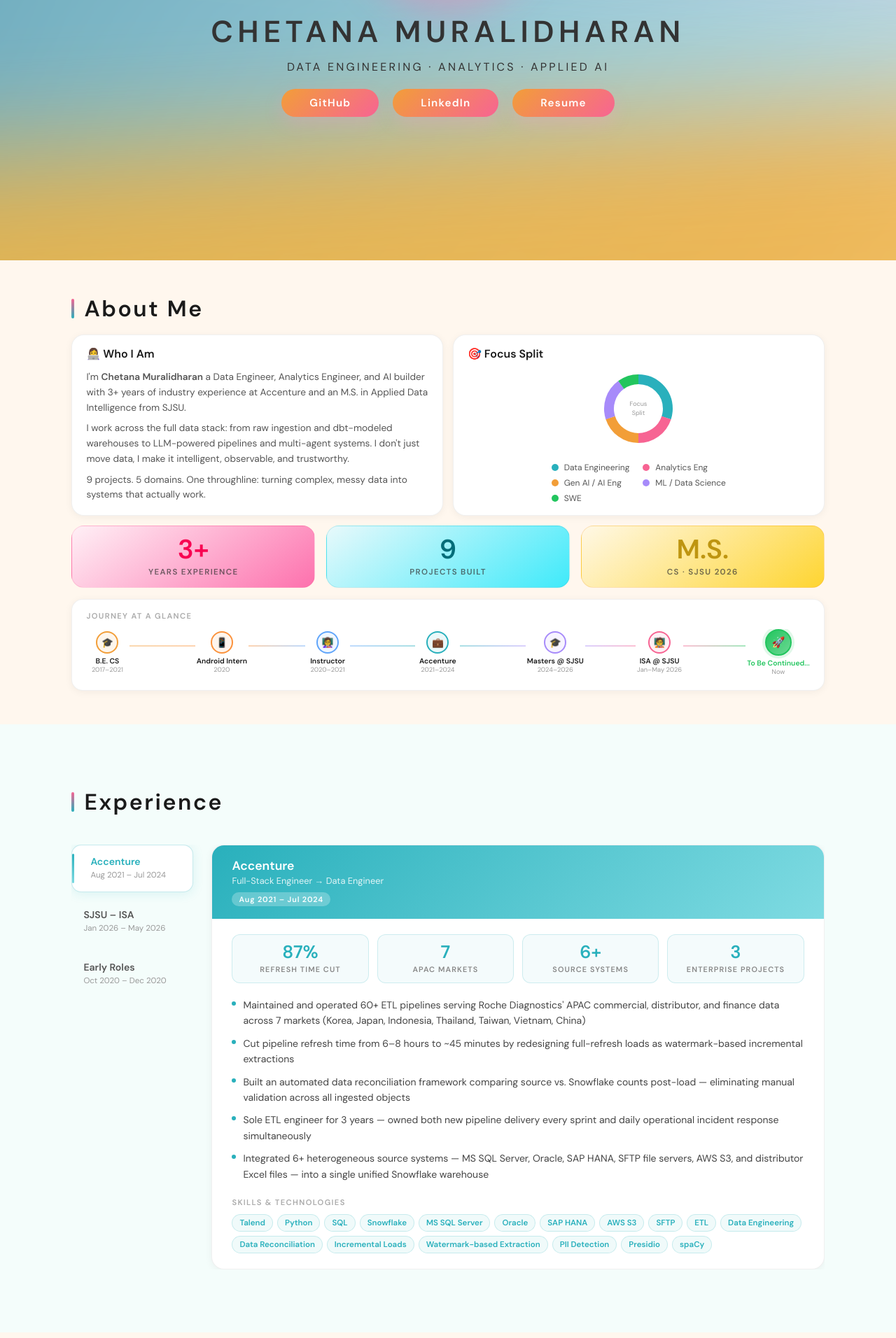
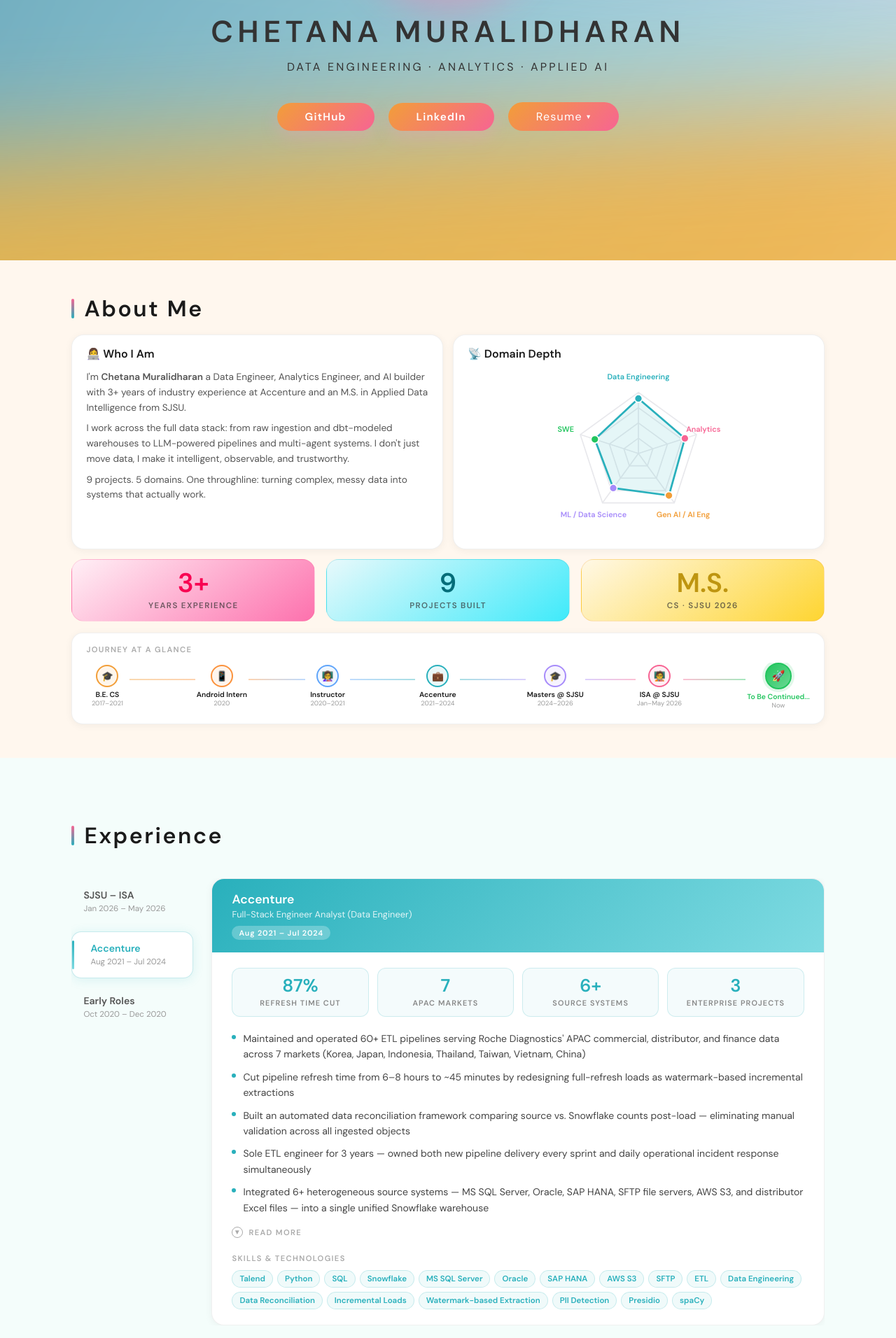
Before and after one commit to ChetanaMuralidharan/Chetana-portfolio, a React (Vite) app: page / in a window 1280 px wide. Shown: the part 428-2340 px from the top of the page at 70% size. Built offline with nearby package versions, Linux system fonts and the light colour scheme.

Commit message:
updated about, experience and skills

```diff
--- a/src/components/About.jsx
+++ b/src/components/About.jsx
@@ -1,58 +1,116 @@
 import DashboardRow from "./DashboardRow";
 import Tile from "./Tile";
 
-function DonutChart() {
-  const segments = [
-    { label: "Data Engineering",  pct: 30, color: "#29b0bc" },
-    { label: "Analytics Eng",     pct: 20, color: "#f76493" },
-    { label: "Gen AI / AI Eng",   pct: 20, color: "#f29e38" },
-    { label: "ML / Data Science", pct: 20, color: "#a78bfa" },
-    { label: "SWE",               pct: 10, color: "#22c55e" },
+function SkillRadar() {
+  const axes = [
+    { label: "Data Engineering",  value: 90, color: "#29b0bc" },
+    { label: "Analytics Eng",     value: 80, color: "#f76493" },
+    { label: "Gen AI / AI Eng",   value: 85, color: "#f29e38" },
+    { label: "ML / Data Science", value: 70, color: "#a78bfa" },
+    { label: "SWE",               value: 75, color: "#22c55e" },
   ];
 
-  let cumulative = 0;
-  const r = 42, cx = 56, cy = 56, strokeW = 14;
-  const circumference = 2 * Math.PI * r;
+  const cx = 110, cy = 110, maxR = 80;
+  const n = axes.length;
 
-  const slices = segments.map((s) => {
-    const dashArray = `${(s.pct / 100) * circumference} ${circumference}`;
-    const rotation = (cumulative / 100) * 360 - 90;
-    cumulative += s.pct;
-    return { ...s, dashArray, rotation };
+  const angleOf = (i) => (Math.PI * 2 * i) / n - Math.PI / 2;
+
+  const pointOnAxis = (i, r) => ({
+    x: cx + r * Math.cos(angleOf(i)),
+    y: cy + r * Math.sin(angleOf(i)),
   });
 
+  // Grid rings
+  const rings = [0.25, 0.5, 0.75, 1];
+
+  const ringPath = (frac) => {
+    return axes
+      .map((_, i) => {
+        const { x, y } = pointOnAxis(i, maxR * frac);
+        return `${i === 0 ? "M" : "L"} ${x} ${y}`;
+      })
+      .join(" ") + " Z";
+  };
+
+  // Data polygon
+  const dataPath = axes
+    .map((a, i) => {
+      const { x, y } = pointOnAxis(i, maxR * (a.value / 100));
+      return `${i === 0 ? "M" : "L"} ${x} ${y}`;
+    })
+    .join(" ") + " Z";
+
   return (
-    <div className="donut-tile">
-      <svg width="112" height="112" viewBox="0 0 112 112">
-        {slices.map((s, i) => (
-          <circle
-            key={i}
-            cx={cx} cy={cy} r={r}
+    <div style={{ display: "flex", flexDirection: "column", alignItems: "center", gap: "8px" }}>
+      <svg width="240" height="240" viewBox="0 0 220 220">
+        {/* Grid rings */}
+        {rings.map((frac, ri) => (
+          <path
+            key={ri}
+            d={ringPath(frac)}
             fill="none"
-            stroke={s.color}
-            strokeWidth={strokeW}
-            strokeDasharray={s.dashArray}
-            strokeDashoffset="0"
-            transform={`rotate(${s.rotation} ${cx} ${cy})`}
+            stroke="#e8e8ec"
+            strokeWidth="1.5"
           />
         ))}
-        <text x="56" y="52" textAnchor="middle" fontSize="9" fill="#999" fontFamily="DM Sans, system-ui">Focus</text>
-        <text x="56" y="65" textAnchor="middle" fontSize="9" fill="#999" fontFamily="DM Sans, system-ui">Split</text>
+
+        {/* Axis spokes */}
+        {axes.map((_, i) => {
+          const outer = pointOnAxis(i, maxR);
+          return (
+            <line
+              key={i}
+              x1={cx} y1={cy}
+              x2={outer.x} y2={outer.y}
+              stroke="#e8e8ec"
+              strokeWidth="1.5"
+            />
+          );
+        })}
+
+        {/* Data area */}
+        <path
+          d={dataPath}
+          fill="rgba(41,176,188,0.12)"
+          stroke="#29b0bc"
+          strokeWidth="2.5"
+          strokeLinejoin="round"
+        />
+
+        {/* Colored dots on each axis */}
+        {axes.map((a, i) => {
+          const { x, y } = pointOnAxis(i, maxR * (a.value / 100));
+          return (
+            <circle key={i} cx={x} cy={y} r="5" fill={a.color} stroke="#fff" strokeWidth="1.5" />
+          );
+        })}
+
+        {/* Axis labels */}
+        {axes.map((a, i) => {
+          const labelR = maxR + 20;
+          const { x, y } = pointOnAxis(i, labelR);
+          const angle = angleOf(i) * (180 / Math.PI);
+          return (
+            <text
+              key={i}
+              x={x}
+              y={y}
+              textAnchor="middle"
+              dominantBaseline="middle"
+              fontSize="10"
+              fontWeight="600"
+              fill={a.color}
+              fontFamily="DM Sans, system-ui"
+            >
+              {a.label}
+            </text>
+          );
+        })}
       </svg>
-      <div style={{
-        display: "grid",
-        gridTemplateColumns: "1fr 1fr",
-        gap: "6px 12px",
-        marginTop: "4px",
-      }}>
-        {segments.map((s) => (
-          <div className="donut-legend-item" key={s.label}>
-            <div className="donut-dot" style={{ background: s.color }} />
-            {/* <span style={{ fontSize: "0.75rem", color: "#555" }}>{s.label} — {s.pct}%</span> */}
-            <span style={{ fontSize: "0.75rem", color: "#555" }}>{s.label}</span>
-          </div>
-        ))}
-      </div>
+
+      {/* <div style={{ fontSize: "0.68rem", color: "#aaa", fontStyle: "italic", textAlign: "center" }}>
+        Depth across domains — not time allocation
+      </div> */}
     </div>
   );
 }
@@ -150,7 +208,7 @@ export default function About() {
     <section id="about" className="section-about" style={{ paddingTop: "48px", paddingBottom: "48px" }}>
       <h2 style={{ marginBottom: "16px" }}>About Me</h2>
 
-      {/* Top row: bio + donut */}
+      {/* Top row: bio + radar */}
       <div className="about-top-grid">
         <div className="tile" style={{ padding: "16px 20px" }}>
           <h3>👩‍💻 Who I Am</h3>
@@ -170,8 +228,8 @@ export default function About() {
         </div>
 
         <div className="tile" style={{ padding: "16px 20px" }}>
-          <h3>🎯 Focus Split</h3>
-          <DonutChart />
+          <h3>📡 Domain Depth</h3>
+          <SkillRadar />
         </div>
       </div>
 
--- a/src/components/Experience.jsx
+++ b/src/components/Experience.jsx
@@ -101,37 +101,75 @@ function CollapsibleCurriculum({ curriculum, color }) {
   );
 }
 
+function CollapsibleExtra({ extraBullets, color }) {
+  const [open, setOpen] = useState(false);
+
+  return (
+    <div style={{ marginTop: "16px" }}>
+      <button
+        onClick={() => setOpen(!open)}
+        style={{
+          all: "unset",
+          cursor: "pointer",
+          display: "flex",
+          alignItems: "center",
+          gap: "8px",
+          fontSize: "0.7rem",
+          fontWeight: 700,
+          letterSpacing: "0.12em",
+          textTransform: "uppercase",
+          color: "#aaa",
+          marginBottom: open ? "14px" : "0",
+          transition: "color 0.2s ease",
+          userSelect: "none",
+        }}
+        onMouseEnter={e => e.currentTarget.style.color = color}
+        onMouseLeave={e => e.currentTarget.style.color = "#aaa"}
+      >
+        <span style={{
+          display: "inline-flex",
+          alignItems: "center",
+          justifyContent: "center",
+          width: "16px",
+          height: "16px",
+          borderRadius: "50%",
+          border: "1.5px solid currentColor",
+          fontSize: "0.65rem",
+          transition: "transform 0.22s ease",
+          transform: open ? "rotate(180deg)" : "rotate(0deg)",
+        }}>▾</span>
+        {open ? "Show Less" : "Read More"}
+      </button>
+
+      {open && (
+        <div style={{ animation: "fadeSlideIn 0.22s ease" }}>
+          <ul style={{ listStyle: "none", padding: 0, margin: 0, display: "flex", flexDirection: "column", gap: "10px" }}>
+            {extraBullets.map((b, i) => (
+              <li key={i} style={{ display: "flex", gap: "10px", alignItems: "flex-start" }}>
+                <span style={{
+                  width: "6px",
+                  height: "6px",
+                  borderRadius: "50%",
+                  background: color,
+                  flexShrink: 0,
+                  marginTop: "6px",
+                  opacity: 0.5,
+                }} />
+                <span style={{ fontSize: "0.875rem", color: "#444", lineHeight: 1.6 }}>{b}</span>
+              </li>
+            ))}
+          </ul>
+        </div>
+      )}
+    </div>
+  );
+}
+
 const roles = [
-  {
-    id: "accenture",
-    company: "Accenture",
-    title: "Full-Stack Engineer → Data Engineer",
-    period: "Aug 2021 – Jul 2024",
-    color: "#29b0bc",
-    gradient: "linear-gradient(135deg, #29b0bc, #7fdbe2)",
-    kpis: [
-      { value: "87%", label: "Refresh Time Cut" },
-      { value: "7", label: "APAC Markets" },
-      { value: "6+", label: "Source Systems" },
-      { value: "3", label: "Enterprise Projects" },
-    ],
-    bullets: [
-      "Maintained and operated 60+ ETL pipelines serving Roche Diagnostics' APAC commercial, distributor, and finance data across 7 markets (Korea, Japan, Indonesia, Thailand, Taiwan, Vietnam, China)",
-      "Cut pipeline refresh time from 6–8 hours to ~45 minutes by redesigning full-refresh loads as watermark-based incremental extractions",
-      "Built an automated data reconciliation framework comparing source vs. Snowflake counts post-load — eliminating manual validation across all ingested objects",
-      "Sole ETL engineer for 3 years — owned both new pipeline delivery every sprint and daily operational incident response simultaneously",
-      "Integrated 6+ heterogeneous source systems — MS SQL Server, Oracle, SAP HANA, SFTP file servers, AWS S3, and distributor Excel files — into a single unified Snowflake warehouse",
-    ],
-    skills: [
-      "Talend", "Python", "SQL", "Snowflake", "MS SQL Server", "Oracle",
-      "SAP HANA", "AWS S3", "SFTP", "ETL", "Data Engineering", "Data Reconciliation",
-      "Incremental Loads", "Watermark-based Extraction", "PII Detection", "Presidio", "spaCy",
-    ],
-  },
   {
     id: "isa",
     company: "SJSU – ISA",
-    title: "Generative AI Teaching & Research Assistant",
+    title: "Generative Models - Instructional Student Assistant",
     period: "Jan 2026 – May 2026",
     color: "#f76493",
     gradient: "linear-gradient(135deg, #f76493, #ffb0cc)",
@@ -179,6 +217,40 @@ const roles = [
       },
     ],
   },
+  {
+    id: "accenture",
+    company: "Accenture",
+    title: "Full-Stack Engineer Analyst (Data Engineer)",
+    period: "Aug 2021 – Jul 2024",
+    color: "#29b0bc",
+    gradient: "linear-gradient(135deg, #29b0bc, #7fdbe2)",
+    kpis: [
+      { value: "87%", label: "Refresh Time Cut" },
+      { value: "7", label: "APAC Markets" },
+      { value: "6+", label: "Source Systems" },
+      { value: "3", label: "Enterprise Projects" },
+    ],
+    bullets: [
+      "Maintained and operated 60+ ETL pipelines serving Roche Diagnostics' APAC commercial, distributor, and finance data across 7 markets (Korea, Japan, Indonesia, Thailand, Taiwan, Vietnam, China)",
+      "Cut pipeline refresh time from 6–8 hours to ~45 minutes by redesigning full-refresh loads as watermark-based incremental extractions",
+      "Built an automated data reconciliation framework comparing source vs. Snowflake counts post-load — eliminating manual validation across all ingested objects",
+      "Sole ETL engineer for 3 years — owned both new pipeline delivery every sprint and daily operational incident response simultaneously",
+      "Integrated 6+ heterogeneous source systems — MS SQL Server, Oracle, SAP HANA, SFTP file servers, AWS S3, and distributor Excel files — into a single unified Snowflake warehouse",
+    ],
+    extraBullets: [
+      "Designed and implemented a PII detection layer using Microsoft Presidio and spaCy to automatically flag sensitive fields across incoming distributor data feeds before warehouse ingestion",
+      "Collaborated with cross-functional stakeholders across APAC time zones to gather requirements, validate business logic, and sign off on data quality thresholds for each market",
+      "Wrote comprehensive pipeline documentation and runbooks, reducing onboarding time for new team members and enabling smoother handoffs during business continuity planning",
+      "Participated in sprint ceremonies as the sole data engineer embedded in a scrum team, balancing feature delivery with operational SLAs and incident SLOs simultaneously",
+      "Proactively identified and resolved schema drift issues from upstream ERP systems (SAP HANA, Oracle) that would have caused silent data corruption without source-side change detection logic",
+    ],
+    skills: [
+      "Talend", "Python", "SQL", "Snowflake", "MS SQL Server", "Oracle",
+      "SAP HANA", "AWS S3", "SFTP", "ETL", "Data Engineering", "Data Reconciliation",
+      "Incremental Loads", "Watermark-based Extraction", "PII Detection", "Presidio", "spaCy",
+    ],
+  },
+
   {
     id: "early",
     company: "Early Roles",
@@ -371,7 +443,7 @@ export default function Experience() {
             </div>
 
             {/* Bullet points */}
-            <ul style={{ listStyle: "none", padding: 0, margin: 0, display: "flex", flexDirection: "column", gap: "10px", marginBottom: "22px" }}>
+            <ul style={{ listStyle: "none", padding: 0, margin: 0, display: "flex", flexDirection: "column", gap: "10px", marginBottom: "16px" }}>
               {active.bullets.map((b, i) => (
                 <li key={i} style={{ display: "flex", gap: "10px", alignItems: "flex-start" }}>
                   <span style={{
@@ -387,9 +459,14 @@ export default function Experience() {
               ))}
             </ul>
 
+            {/* Expand/collapse extra bullets — Accenture only */}
+            {active.extraBullets && (
+              <CollapsibleExtra extraBullets={active.extraBullets} color={active.color} />
+            )}
+
             {/* Skills tags */}
             {active.skills && active.skills.length > 0 && (
-              <div style={{ marginBottom: active.curriculum ? "22px" : "0" }}>
+              <div style={{ marginTop: "22px", marginBottom: active.curriculum ? "22px" : "0" }}>
                 <div style={{
                   fontSize: "0.7rem",
                   fontWeight: 700,
@@ -449,7 +526,6 @@ export default function Experience() {
 
         .exp-layout {
           display: grid;
-          // grid-template-columns: 160px 1fr;
           grid-template-columns: 180px minmax(0, 1fr);
           gap: 20px;
           align-items: start;
@@ -460,7 +536,6 @@ export default function Experience() {
           display: flex;
           flex-direction: column;
           gap: 8px;
-          // overflow: hidden;
           width: 140px;
         }
 
@@ -482,7 +557,6 @@ export default function Experience() {
 
         @media (max-width: 700px) {
           .exp-layout {
-            // grid-template-columns: 1fr;
             display: grid;
             grid-template-columns: 160px minmax(0, 1fr);
             gap: 20px;
--- a/src/components/Hero.jsx
+++ b/src/components/Hero.jsx
@@ -1,3 +1,132 @@
+import { useState, useRef, useEffect } from "react";
+
+function ResumeDropdown() {
+  const [open, setOpen] = useState(false);
+  const [hovered, setHovered] = useState(false);
+  const ref = useRef(null);
+
+  useEffect(() => {
+    function handleClickOutside(e) {
+      if (ref.current && !ref.current.contains(e.target)) {
+        setOpen(false);
+      }
+    }
+    document.addEventListener("mousedown", handleClickOutside);
+    return () => document.removeEventListener("mousedown", handleClickOutside);
+  }, []);
+
+  const options = [
+    {
+      label: "Data & Analytics Engineer",
+      sub: "ETL · Snowflake · dbt · Airflow",
+      href: "/resume-de.pdf",
+    },
+    {
+      label: "AI Engineer · ML Engineer",
+      sub: "LLMs · RAG · Agents · PyTorch",
+      href: "/resume-aiml.pdf",
+    },
+  ];
+
+  const bgGradient = (open || hovered)
+    ? "linear-gradient(135deg, #29b0bc, #f76493)"
+    : "linear-gradient(135deg, #f29e38, #f76493)";
+
+  const boxShadow = (open || hovered)
+    ? "0 14px 30px rgba(41,176,188,0.35)"
+    : "none";
+
+  return (
+    <div ref={ref} style={{ position: "relative", display: "inline-block" }}>
+      <button
+        className="btn small"
+        onClick={() => setOpen(!open)}
+        onMouseEnter={() => setHovered(true)}
+        onMouseLeave={() => setHovered(false)}
+        style={{
+          display: "flex",
+          alignItems: "center",
+          gap: "6px",
+          cursor: "pointer",
+          border: "none",
+          font: "inherit",
+          background: bgGradient,
+          boxShadow: boxShadow,
+          transform: hovered ? "translateY(-2px)" : "translateY(0)",
+          transition: "transform 0.2s ease, box-shadow 0.2s ease",
+        }}
+      >
+        Resume
+        <span style={{
+          fontSize: "0.65rem",
+          transition: "transform 0.2s ease",
+          transform: open ? "rotate(180deg)" : "rotate(0deg)",
+          display: "inline-block",
+        }}>▾</span>
+      </button>
+
+      {open && (
+        <div style={{
+          position: "absolute",
+          top: "calc(100% + 8px)",
+          left: "50%",
+          transform: "translateX(-50%)",
+          background: "#fff",
+          borderRadius: "14px",
+          boxShadow: "0 8px 32px rgba(0,0,0,0.13)",
+          border: "1px solid rgba(0,0,0,0.07)",
+          overflow: "hidden",
+          zIndex: 100,
+          minWidth: "200px",
+          animation: "fadeSlideDown 0.18s ease",
+        }}>
+          {options.map((opt, i) => (
+            <a
+              key={opt.label}
+              href={opt.href}
+              target="_blank"
+              rel="noopener noreferrer"
+              onClick={() => setOpen(false)}
+              style={{
+                display: "block",
+                padding: "12px 18px",
+                textDecoration: "none",
+                borderBottom: i < options.length - 1 ? "1px solid rgba(0,0,0,0.05)" : "none",
+                transition: "background 0.15s ease",
+              }}
+              onMouseEnter={e => e.currentTarget.style.background = "#f5f5f7"}
+              onMouseLeave={e => e.currentTarget.style.background = "transparent"}
+            >
+              <div style={{
+                fontSize: "0.82rem",
+                fontWeight: 700,
+                color: "#1a1a1a",
+                marginBottom: "2px",
+              }}>
+                {opt.label}
+              </div>
+              <div style={{
+                fontSize: "0.68rem",
+                color: "#aaa",
+                fontWeight: 500,
+              }}>
+                {opt.sub}
+              </div>
+            </a>
+          ))}
+        </div>
+      )}
+
+      <style>{`
+        @keyframes fadeSlideDown {
+          from { opacity: 0; transform: translateX(-50%) translateY(-6px); }
+          to   { opacity: 1; transform: translateX(-50%) translateY(0); }
+        }
+      `}</style>
+    </div>
+  );
+}
+
 export default function Hero() {
   return (
     <section id="home" className="hero">
@@ -12,9 +141,9 @@ export default function Hero() {
         <p>DATA ENGINEERING · ANALYTICS · APPLIED AI</p>
 
         <div className="buttons">
-          <a href="https://github.com/ChetanaMuralidharan" className="btn">GitHub</a>
-          <a href="https://www.linkedin.com/in/chetana-muralidharan" className="btn">LinkedIn</a>
-          <a href="/resume.pdf" className="btn small">Resume</a>
+          <a href="https://github.com/ChetanaMuralidharan" className="btn" target="_blank" rel="noopener noreferrer">GitHub</a>
+          <a href="https://www.linkedin.com/in/chetana-muralidharan" className="btn" target="_blank" rel="noopener noreferrer">LinkedIn</a>
+          <ResumeDropdown />
         </div>
       </div>
     </section>
--- a/src/components/Skills.jsx
+++ b/src/components/Skills.jsx
@@ -86,6 +86,20 @@ export default function Skills({ activeRole = "all" }) {
             <span className="cert-code code-azure">AI-900</span>
             <div className="cert-issuer">Microsoft</div>
           </div>
+
+          <div className="cert-card cert-azure">
+            <div className="cert-icon-badge icon-azure">⚡</div>
+            <div className="cert-name">Power Platform Fundamentals</div>
+            <span className="cert-code code-azure">PL-900</span>
+            <div className="cert-issuer">Microsoft</div>
+          </div>
+
+          <div className="cert-card cert-azure">
+            <div className="cert-icon-badge icon-azure">🔐</div>
+            <div className="cert-name">Security, Compliance & Identity Fundamentals</div>
+            <span className="cert-code code-azure">SC-900</span>
+            <div className="cert-issuer">Microsoft</div>
+          </div>
         </div>
       </div>
     </section>
--- a/src/theme.css
+++ b/src/theme.css
@@ -1161,12 +1161,19 @@ body {
 }
 
 .certifications-grid {
-  display: grid;
-  grid-template-columns: repeat(4, 1fr);
+  /* display: grid; */
+  /* grid-template-columns: repeat(4, 1fr); */
+  display: flex;
+  flex-wrap: wrap;
   gap: 20px;
+  justify-items: center;
+  justify-content: center;  /* ADD THIS LINE */
 }
 
 .cert-card {
+  width: calc(25% - 16px);  /* adjust 16px to match your gap */
+  min-width: 180px;
+  max-width: 240px;
   border-radius: 18px;
   padding: 30px 20px;
   text-align: center;
```
Also changed, not shown: src/data/projects.js (+9 -9 lines), 1 other file (tests, documents, lock files or other folders).
